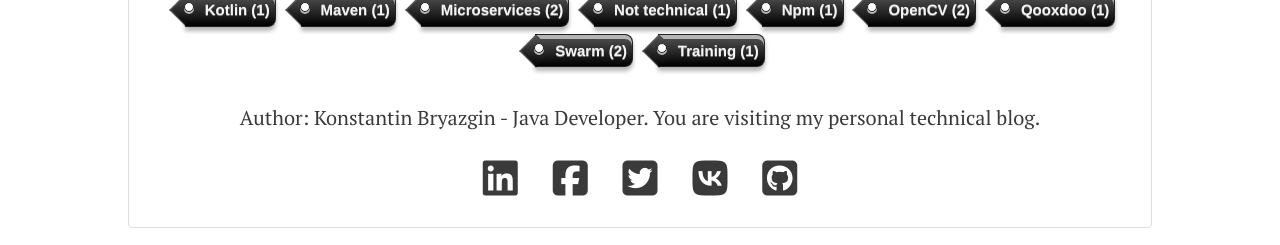
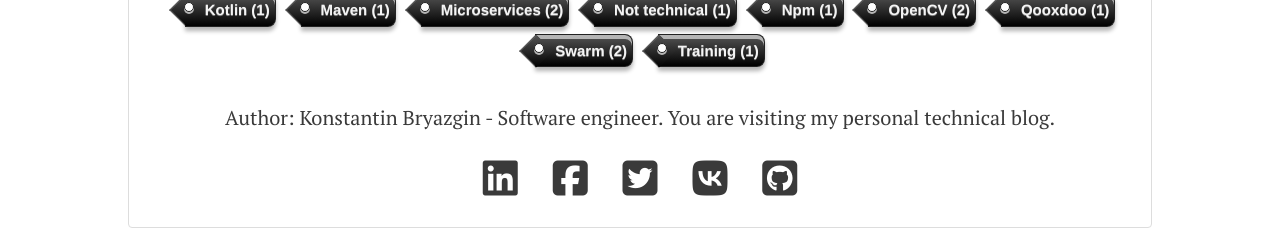
Before and after one commit to kosbr/kosbr.github.io, a Jekyll site: the page built from index.html, in a window 1280 px wide and 900 px high, scrolled down 5143 px. Shown: the part 652-897 px from the top of the window. Built offline with Jekyll 4.4.1, drawn with Linux system fonts in a browser that asks for light colours; nearby versions of some CDN libraries; the list of posts is cut into pages by our own code.

Commit message:
config fix

```diff
--- a/_config.yml
+++ b/_config.yml
@@ -9,7 +9,7 @@
 title: Kosbr's blog
 email: kosbr.dev@yandex.com
 description: > # this means to ignore newlines until "baseurl:"
-  Author: Konstantin Bryazgin - Java Developer. You are visiting my personal technical blog.
+  Author: Konstantin Bryazgin - Software engineer. You are visiting my personal technical blog.
 baseurl: "" # the subpath of your site, e.g. /blog
 url: "http://kosbr.guthub.io" # the base hostname & protocol for your site
 
```
